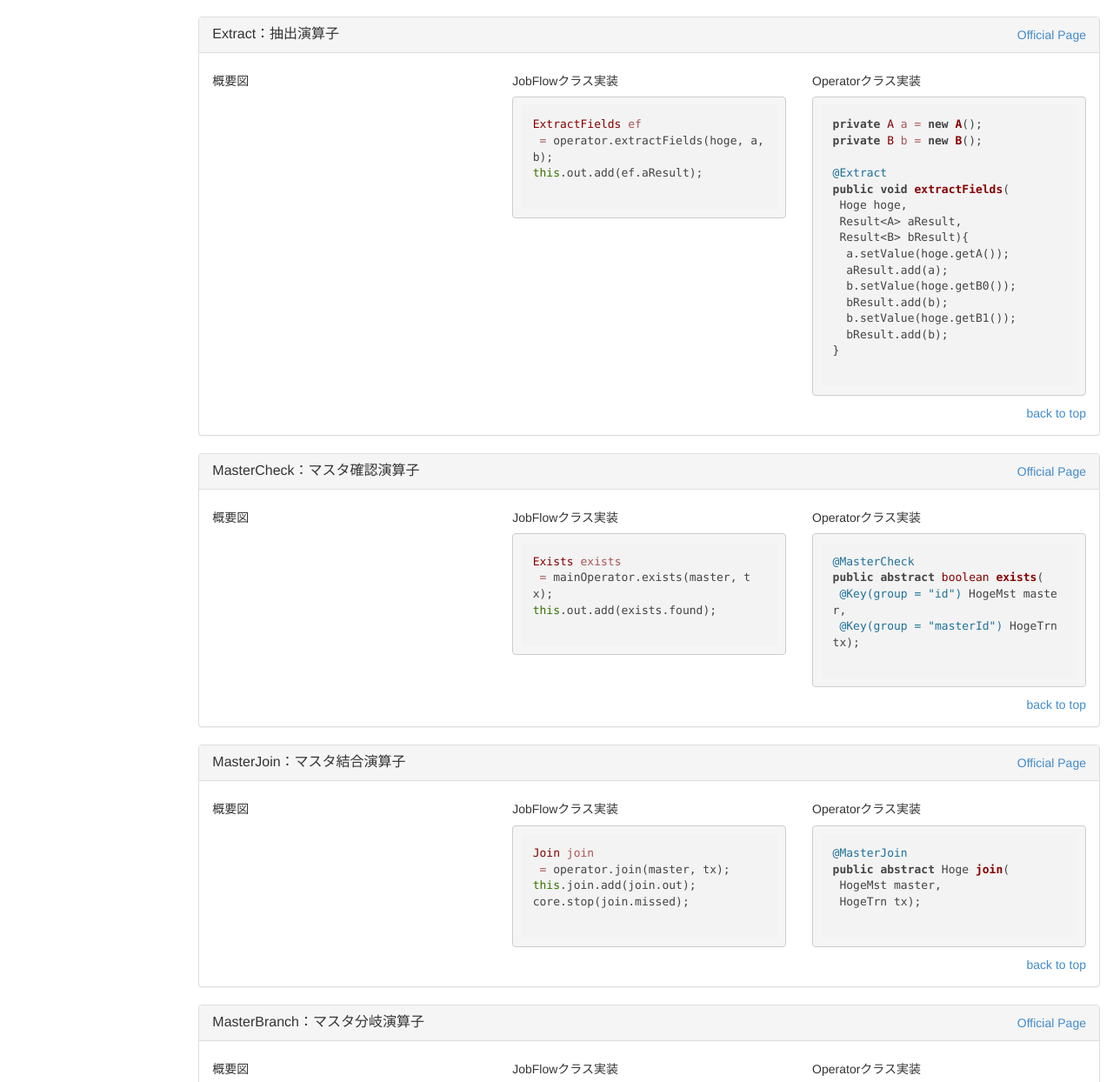
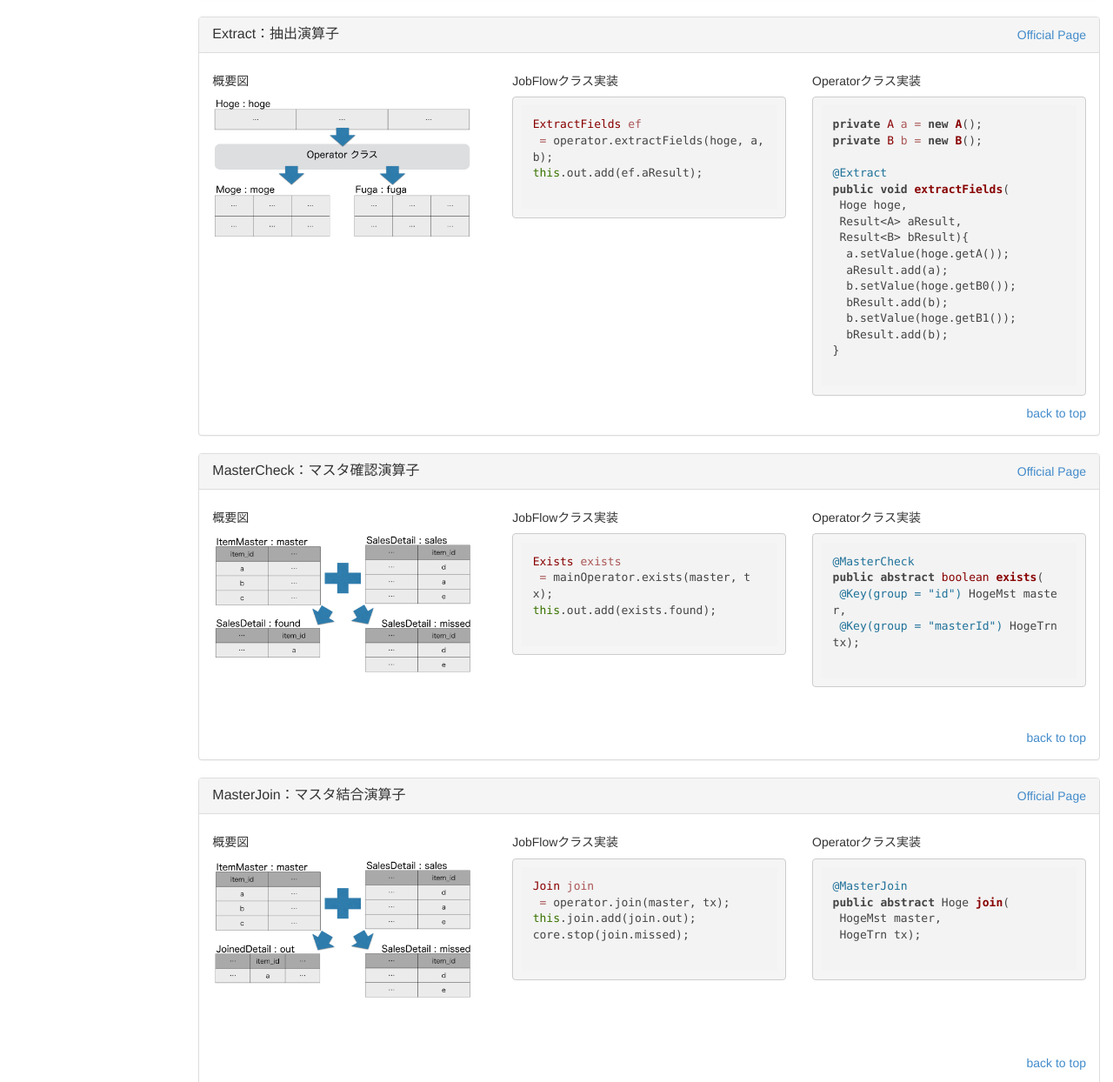
Before and after one commit to ironpeace/asakusa_operators_cheetsheet, a plain HTML site: page index.html in a window 1280 px wide. Shown: the part 3050-4294 px from the top of the page at 87% size. Drawn offline with nearby package versions, Linux system fonts and the light colour scheme.

Commit message:
Add some pics

```diff
--- a/index.html
+++ b/index.html
@@ -390,6 +390,7 @@ protected void describe() {
           <div class="row">
             <div class="col-md-4">
               <h5>概要図</h5>
+              <img src="images/charts/AsakusaCheetSheet.008.jpg" width="300px"/>
             </div>
             <div class="col-md-4">
               <h5>JobFlowクラス実装</h5>
@@ -441,6 +442,7 @@ public void extractFields(
           <div class="row">
             <div class="col-md-4">
               <h5>概要図</h5>
+              <img src="images/charts/AsakusaCheetSheet.009.jpg" width="300px"/>
             </div>
             <div class="col-md-4">
               <h5>JobFlowクラス実装</h5>
@@ -481,6 +483,7 @@ public abstract boolean exists(
           <div class="row">
             <div class="col-md-4">
               <h5>概要図</h5>
+              <img src="images/charts/AsakusaCheetSheet.010.jpg" width="300px"/>
             </div>
             <div class="col-md-4">
               <h5>JobFlowクラス実装</h5>
@@ -522,6 +525,7 @@ public abstract Hoge join(
           <div class="row">
             <div class="col-md-4">
               <h5>概要図</h5>
+              <img src="images/charts/AsakusaCheetSheet.011.jpg" width="300px"/>
             </div>
             <div class="col-md-4">
               <h5>JobFlowクラス実装</h5>
```
Also changed, not shown: images/charts/AsakusaCheetSheet.001.jpg, images/charts/AsakusaCheetSheet.008.jpg (added), images/charts/AsakusaCheetSheet.009.jpg (added), images/charts/AsakusaCheetSheet.010.jpg (added), images/charts/AsakusaCheetSheet.011.jpg (added).
